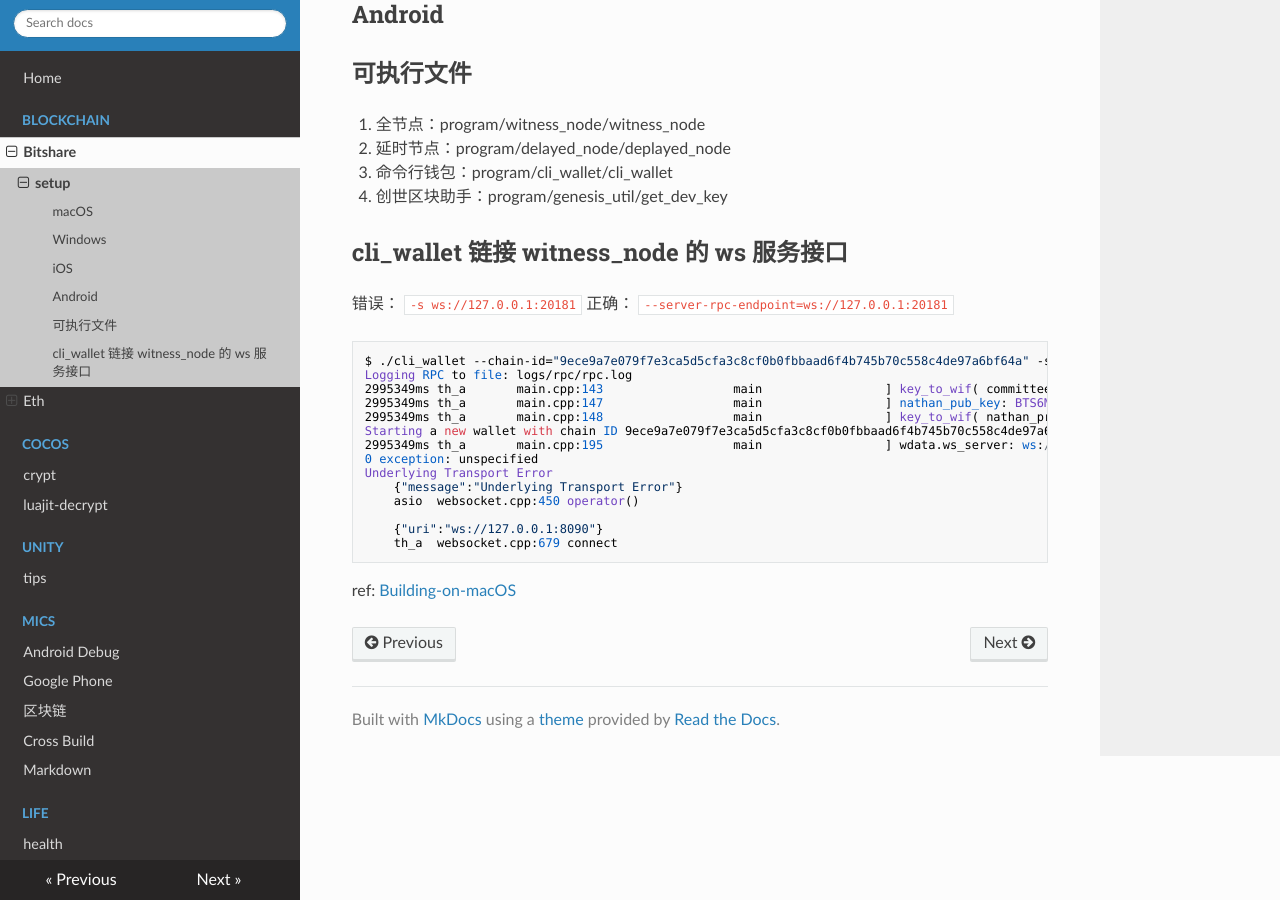
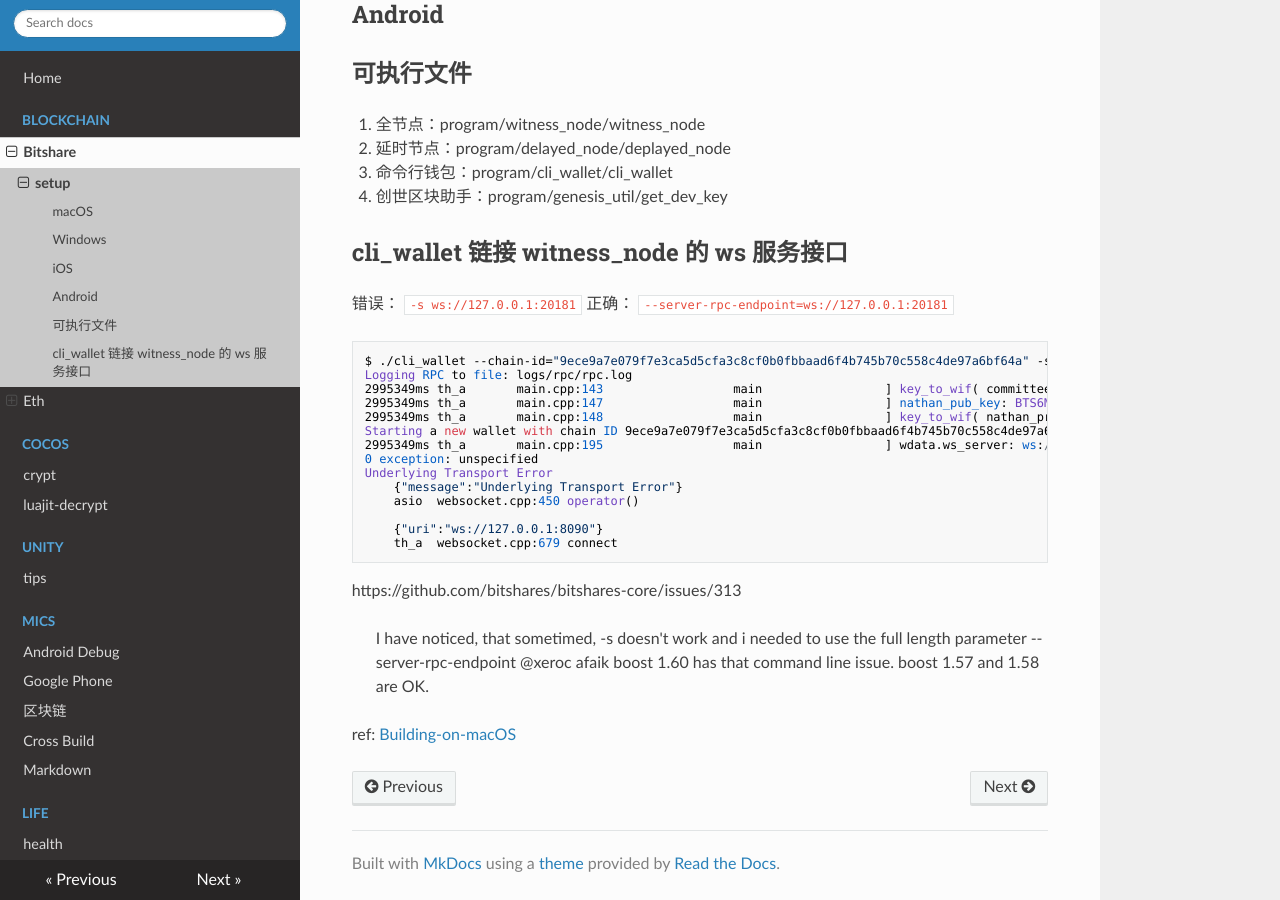
Before and after one commit to guo-m/blog, an MkDocs documentation site: the page built from docs/blockchain/bitshare/setup.md, in a window 1280 px wide and 900 px high, scrolled down 591 px. Built offline with MkDocs 1.6.1, drawn with Linux system fonts in a browser that asks for light colours; nearby versions of some CDN libraries.

Commit message:
Update setup.md

````diff
--- a/docs/blockchain/bitshare/setup.md
+++ b/docs/blockchain/bitshare/setup.md
@@ -53,4 +53,8 @@
     th_a  websocket.cpp:679 connect
 ```
 
+https://github.com/bitshares/bitshares-core/issues/313
+> I have noticed, that sometimed, -s doesn't work and i needed to use the full length parameter --server-rpc-endpoint
+> @xeroc afaik boost 1.60 has that command line issue. boost 1.57 and 1.58 are OK.
+
 ref: [Building-on-macOS](https://github.com/bitshares/bitshares-core/wiki/Building-on-OS-X)
````
